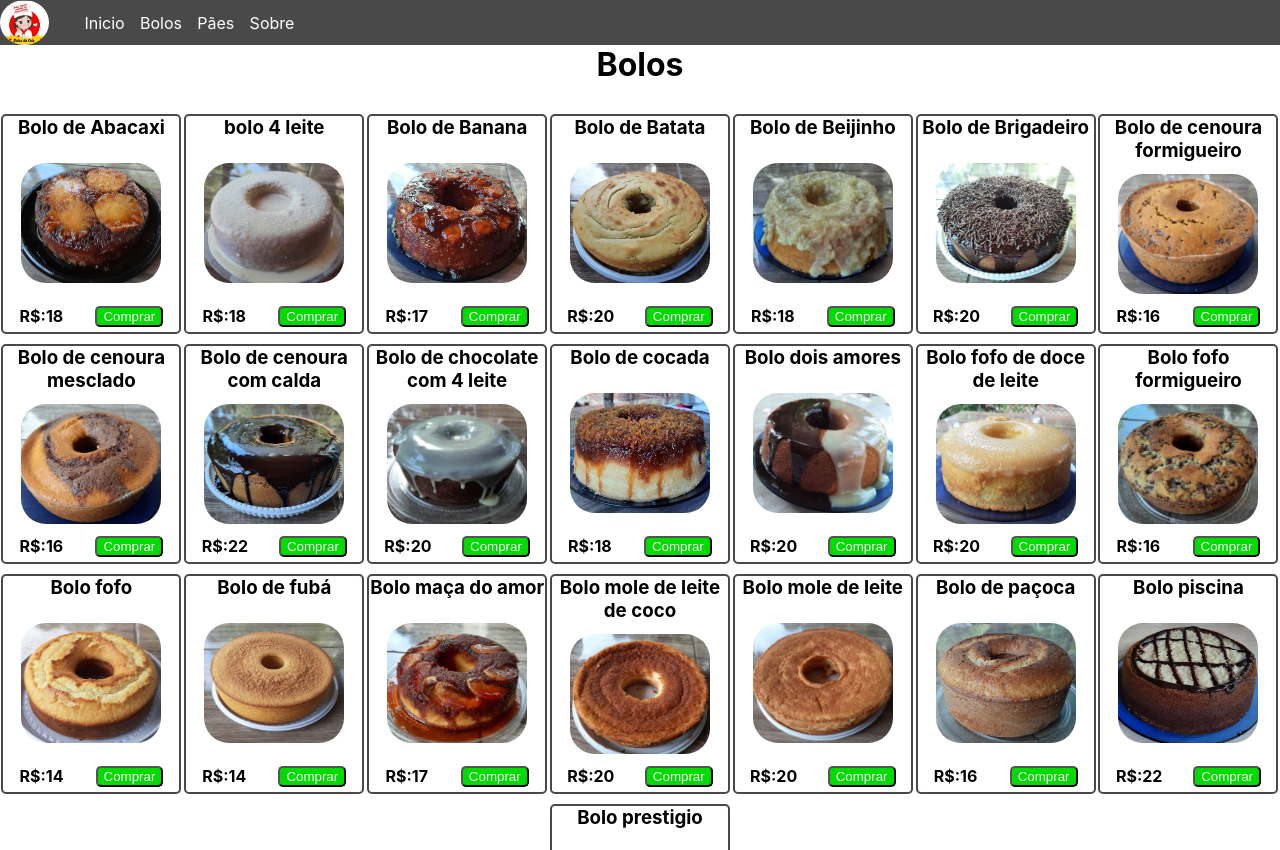
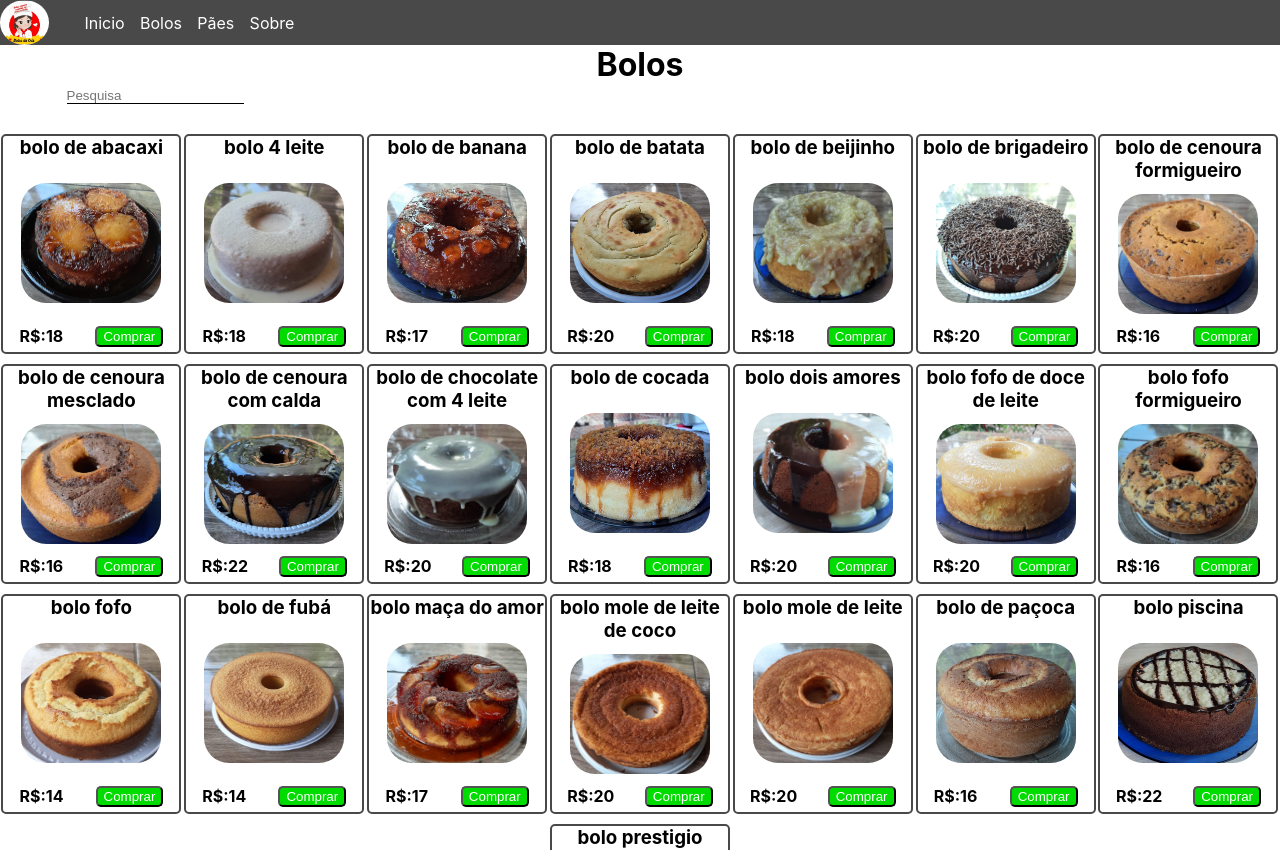
Before and after one commit to FranciscoNeto2909/bolos-da-cris, a React (Create React App) app: page /bolos in a window 1280 px wide. Shown: the top 850 px of the page. Built offline with nearby package versions, Linux system fonts and the light colour scheme; the HTML template or start-up script is replaced by a standard one.

Commit message:
add search filter

```diff
--- a/src/components/bolos/BolosJson.js
+++ b/src/components/bolos/BolosJson.js
@@ -1,13 +1,13 @@
 import boloDeAbacaxi from "../../imgs/bolos/abacaxi.jpg"
 import boloDe4Leites from "../../imgs/bolos/4leites.jpg"
-import boloDeBanana from "../../imgs/bolos/banana.jpg"
-import boloDeBatata from "../../imgs/bolos/batata.jpg"
-import boloDeBeijinho from "../../imgs/bolos/beijinho.jpg"
-import boloDeBrigadeiro from "../../imgs/bolos/brigadeiro.jpg"
+import boloDebanana from "../../imgs/bolos/banana.jpg"
+import boloDebatata from "../../imgs/bolos/batata.jpg"
+import boloDebeijinho from "../../imgs/bolos/beijinho.jpg"
+import boloDebrigadeiro from "../../imgs/bolos/brigadeiro.jpg"
 import boloDeformigueiroDeCenoura from "../../imgs/bolos/cenoura-formigueiro.jpg"
 import boloDeCenouraMesclado from "../../imgs/bolos/cenoura-mesclado.jpg"
 import boloDeCenoura from "../../imgs/bolos/cenoura.jpg"
-import boloDeChoco4ltChocoBranco from "../../imgs/bolos/choco-4leite-choco-branco.jpg"
+import boloDeChoco4ltChocobranco from "../../imgs/bolos/choco-4leite-choco-branco.jpg"
 import boloDeCocada from "../../imgs/bolos/cocada.jpg"
 import boloDeDoisAmores from "../../imgs/bolos/dois-amores.jpeg"
 import boloFofoDoceDeLeite from "../../imgs/bolos/fofo-doce-de-leite.jpg"
@@ -24,7 +24,7 @@ import boloDePrestigio from "../../imgs/bolos/prestigio.jpeg"
 
 export const BolosJson = [
     {
-        name:"Bolo de Abacaxi",
+        name:"bolo de abacaxi",
         img:boloDeAbacaxi,
         price:18
     },
@@ -34,102 +34,102 @@ export const BolosJson = [
         price:18
     },
     {
-        name:"Bolo de Banana",
-        img:boloDeBanana,
+        name:"bolo de banana",
+        img:boloDebanana,
         price:17
     },
     {
-        name:"Bolo de Batata",
-        img:boloDeBatata,
+        name:"bolo de batata",
+        img:boloDebatata,
         price:20
     },
     {
-        name:"Bolo de Beijinho",
-        img:boloDeBeijinho,
+        name:"bolo de beijinho",
+        img:boloDebeijinho,
         price:18
     },
     {
-        name:"Bolo de Brigadeiro",
-        img:boloDeBrigadeiro,
+        name:"bolo de brigadeiro",
+        img:boloDebrigadeiro,
         price:20
     },
     {
-        name:"Bolo de cenoura formigueiro",
+        name:"bolo de cenoura formigueiro",
         img:boloDeformigueiroDeCenoura,
         price:16
     },
     {
-        name:"Bolo de cenoura mesclado",
+        name:"bolo de cenoura mesclado",
         img:boloDeCenouraMesclado,
         price:16
     },
     {
-        name:"Bolo de cenoura com calda",
+        name:"bolo de cenoura com calda",
         img:boloDeCenoura,
         price:22
     },
     {
-        name:"Bolo de chocolate com 4 leite",
-        img:boloDeChoco4ltChocoBranco,
+        name:"bolo de chocolate com 4 leite",
+        img:boloDeChoco4ltChocobranco,
         price:20
     },
     {
-        name:"Bolo de cocada",
+        name:"bolo de cocada",
         img:boloDeCocada,
         price:18
     },
     {
-        name:"Bolo dois amores",
+        name:"bolo dois amores",
         img:boloDeDoisAmores,
         price:20
     },
     {
-        name:"Bolo fofo de doce de leite",
+        name:"bolo fofo de doce de leite",
         img:boloFofoDoceDeLeite,
         price:20
     },
     {
-        name:"Bolo fofo formigueiro",
+        name:"bolo fofo formigueiro",
         img:boloFofoFormigueiro,
         price:16
     },
     {
-        name:"Bolo fofo",
+        name:"bolo fofo",
         img:boloFofo,
         price:14
     },
     {
-        name:"Bolo de fubá",
+        name:"bolo de fubá",
         img:boloDeFuba,
         price:14
     },
     {
-        name:"Bolo maça do amor",
+        name:"bolo maça do amor",
         img:boloMacaDoAmor,
         price:17
     },
     {
-        name:"Bolo mole de leite de coco",
+        name:"bolo mole de leite de coco",
         img:boloMoleLeiteDeCoco,
         price:20
     },
     {
-        name:"Bolo mole de leite",
+        name:"bolo mole de leite",
         img:boloMoleLeite,
         price:20
     },
     {
-        name:"Bolo de paçoca",
+        name:"bolo de paçoca",
         img:boloDePacoca,
         price:16
     },
     {
-        name:"Bolo piscina",
+        name:"bolo piscina",
         img:boloPiscinaChocoLtCmCoco,
         price:22
     },
     {
-        name:"Bolo prestigio",
+        name:"bolo prestigio",
         img:boloDePrestigio,
         price:22
     },
--- a/src/pages/Bolos.jsx
+++ b/src/pages/Bolos.jsx
@@ -1,14 +1,24 @@
+import { useState } from "react"
 import BolosCard from "../components/bolos/BolosCard"
 import { BolosJson } from "../components/bolos/BolosJson"
 import "./index.css"
 
 export default function Bolos() {
+    const[search, setSearch] = useState("")
+    function handleGetInputValue(e) {
+        setSearch(e.target.value)
+    }
+     const BolosFiltrados = BolosJson.filter(bolo => bolo.name.startsWith(search))
+
     return(
     <>
     <h1>Bolos</h1>
+    <div className="container-pesquisa">
+        <input type="text" id="pesquisa" autoComplete="off" placeholder="Pesquisa" value={search} onChange={handleGetInputValue}/>
+    </div>
     <div className="bolos">
-    {BolosJson.map(bolo => (
-        <BolosCard price={bolo.price} name={bolo.name} img={bolo.img}/>
+    {BolosFiltrados.map((bolo, i) => (
+        <BolosCard key={i} price={bolo.price} name={bolo.name} img={bolo.img}/>
         ))}
     </div>
     </>
--- a/src/pages/index.css
+++ b/src/pages/index.css
@@ -4,6 +4,16 @@
     justify-content: space-around;
     margin-top: 20px;
 }
+.container-pesquisa{
+    width: 300px;
+    align-self: flex-start;
+}
+.container-pesquisa input{
+    margin-left: 10px;
+    border: none;
+    border-bottom: 1px solid black;
+    outline: none;
+}
 @media(max-width:500px){
     .bolos{
         overflow: hidden;
```
